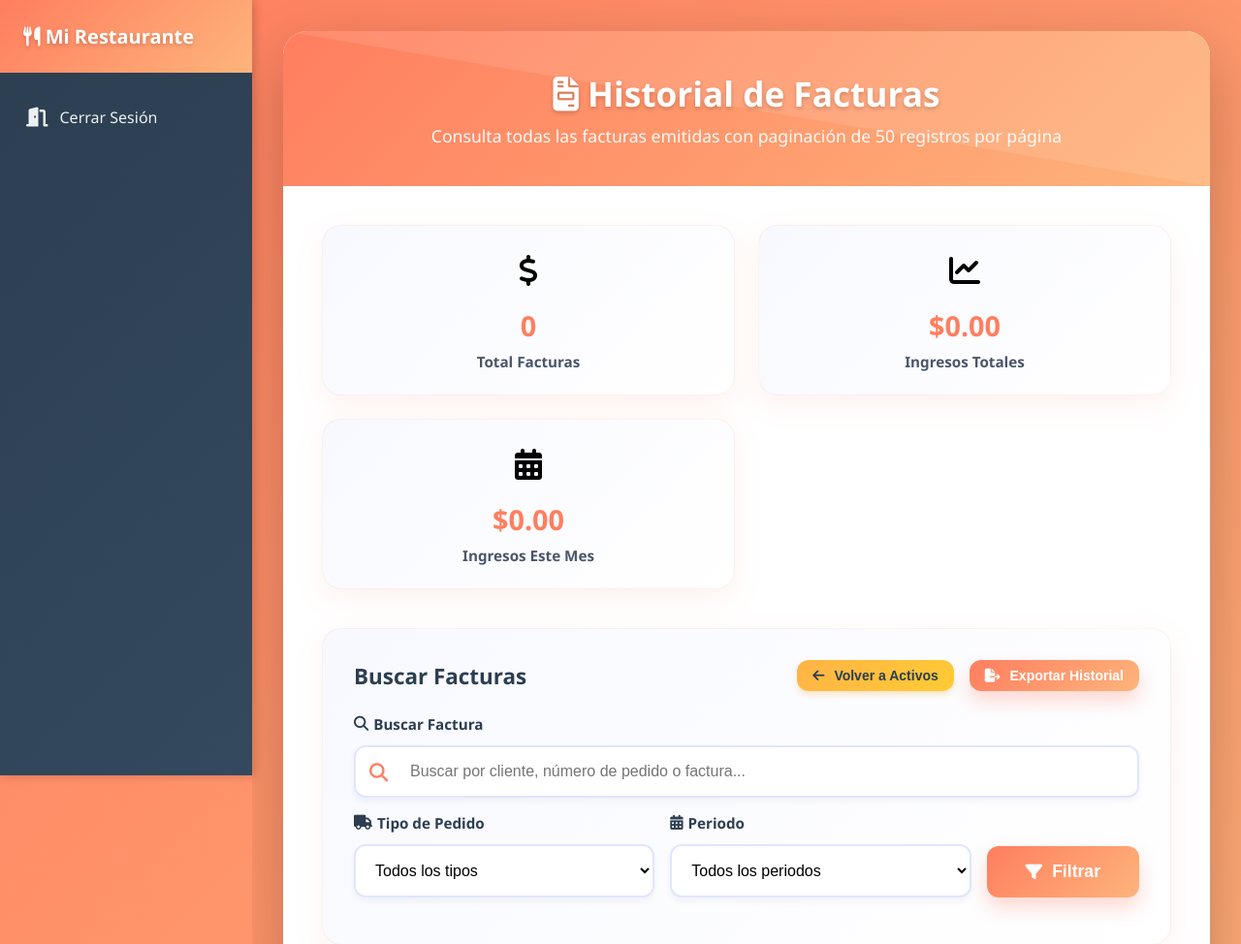
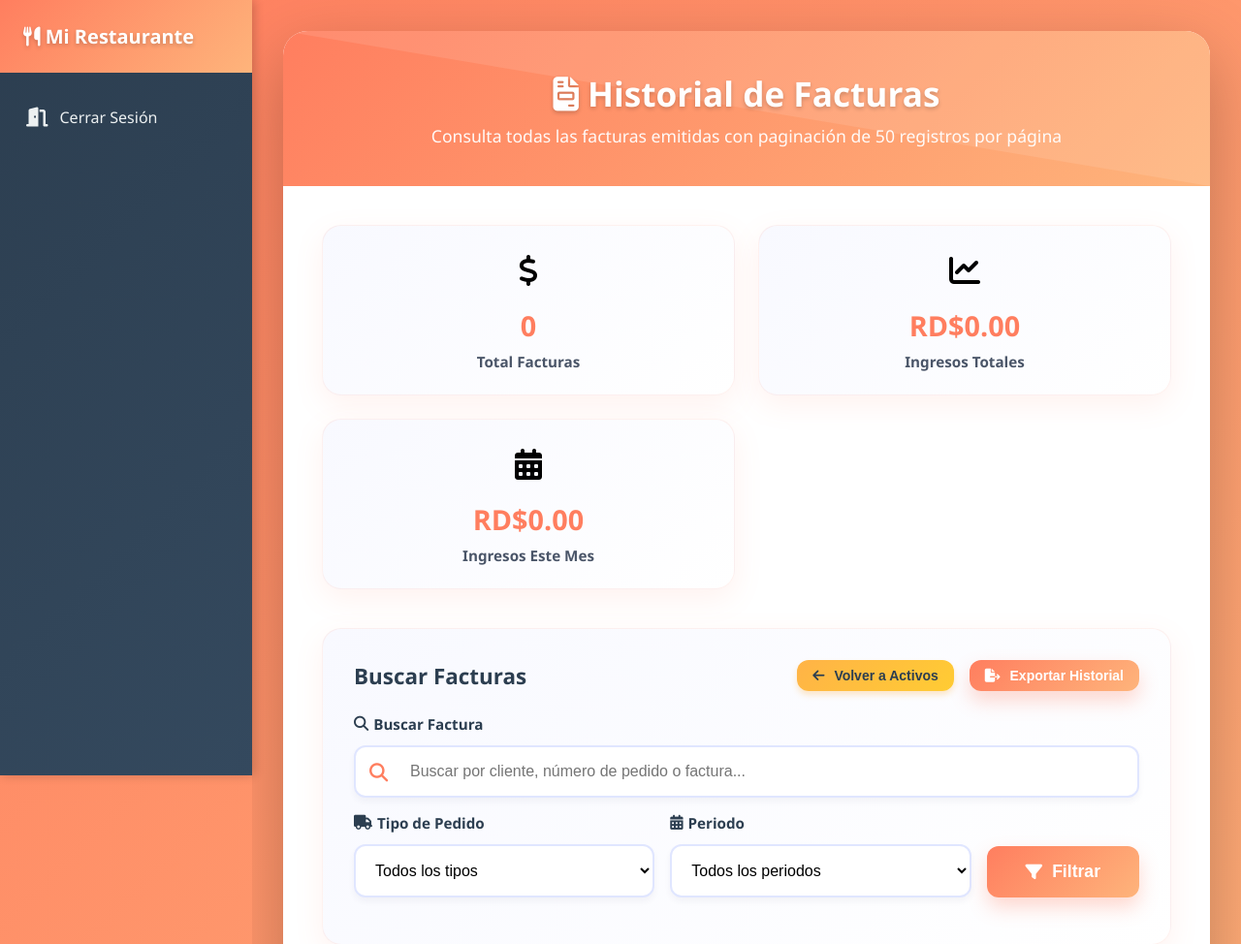
Before and after one commit to DerejSoftt/sistema-de-facturacion-402-fastfood, a Django app: page /gestiondepedidos/historial/ in a window 1280 px wide. Shown: the top 974 px of the page at 97% size. Run offline with Django 5.2, Linux system fonts and the light colour scheme; data that the repository does not hold is empty.

Commit message:
feat: cambiar símbolo de moneda a RD$ en estadísticas de ingresos

```diff
--- a/restaurante/facturacion/templates/facturacion/historial_pedidos.html
+++ b/restaurante/facturacion/templates/facturacion/historial_pedidos.html
@@ -892,12 +892,12 @@
                         </div>
                         <div class="stat-card">
                             <span class="stat-icon"><i class="fas fa-chart-line"></i></span>
-                            <div class="stat-value">$<span id="ingresosTotalesValor">{{ estadisticas.ingresos_totales|default:0 }}</span></div>
+                            <div class="stat-value">RD$<span id="ingresosTotalesValor">{{ estadisticas.ingresos_totales|default:0 }}</span></div>
                             <div class="stat-label">Ingresos Totales</div>
                         </div>
                         <div class="stat-card">
                             <span class="stat-icon"><i class="fas fa-calendar-alt"></i></span>
-                            <div class="stat-value">$<span id="ingresosMesValor">{{ estadisticas.ingresos_mes_actual|default:0 }}</span></div>
+                            <div class="stat-value">RD$<span id="ingresosMesValor">{{ estadisticas.ingresos_mes_actual|default:0 }}</span></div>
                             <div class="stat-label">Ingresos Este Mes</div>
                         </div>
                     </div>
@@ -1180,8 +1180,8 @@
             // Formatear totales de pedidos en la tabla
             document.querySelectorAll('.order-total').forEach(element => {
                 const texto = element.textContent.trim();
-                const valor = parseFloat(texto.replace('$', '').replace(/,/g, '')) || 0;
-                element.textContent = '$' + valor.toLocaleString('es-DO', {
+                const valor = parseFloat(texto.replace('RD$', '').replace('$', '').replace(/,/g, '')) || 0;
+                element.textContent = 'RD$' + valor.toLocaleString('es-DO', {
                     minimumFractionDigits: 2,
                     maximumFractionDigits: 2
                 });
```
